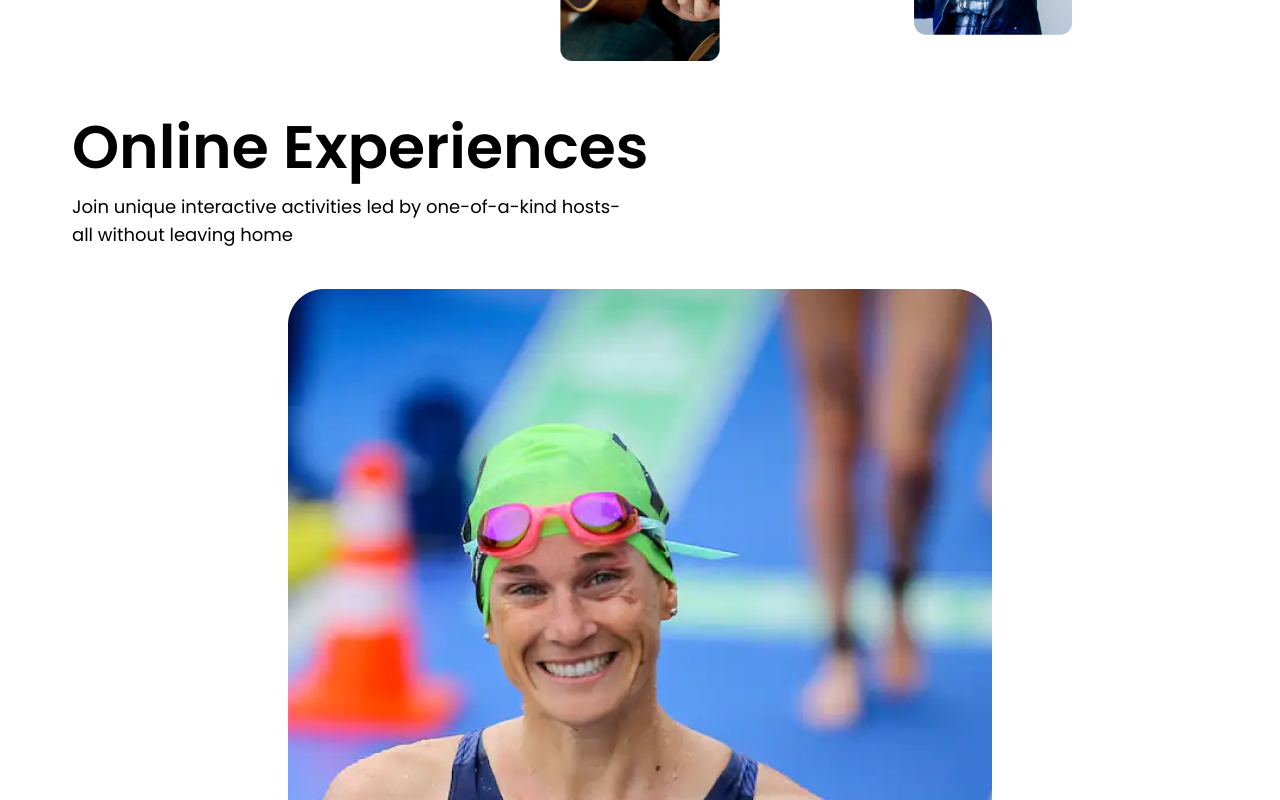
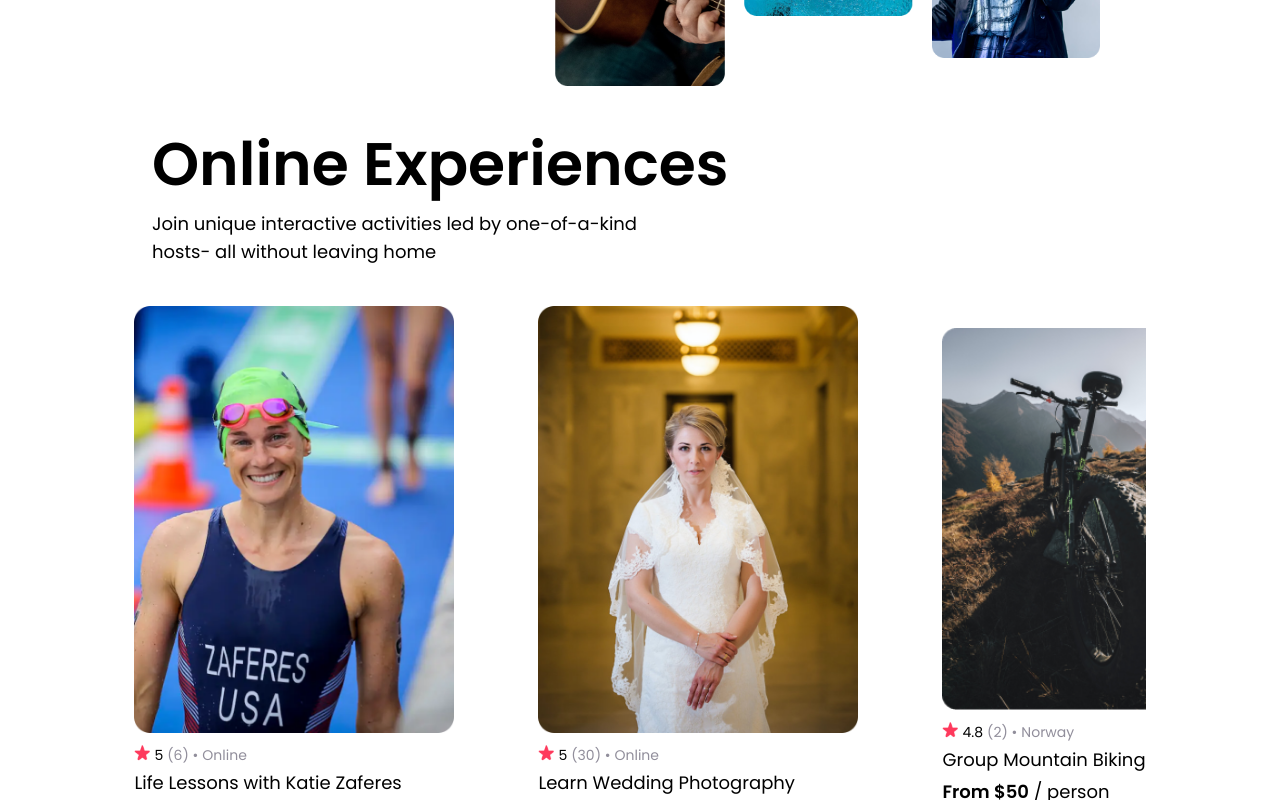
Before and after one commit to doubleKari/scrimba-airBnb_React_Project, a React (Create React App) app: page / in a window 1280 px wide. Shown: the part 580-1380 px from the top of the page. Built offline with nearby package versions, Linux system fonts and the light colour scheme.

Commit message:
add key to cards

```diff
--- a/src/App.jsx
+++ b/src/App.jsx
@@ -2,17 +2,34 @@ import React from "react";
 import Navbar from "./components/Navbar";
 import Card from "./components/Card";
 import Heroimage from "./assets/images/photo-grid.png";
-import Katie from "./assets/images/Katie.png";
-import wedding from "./assets/images/wedding.png";
-import bike from "./assets/images/bike.png";
+
+import { data } from "./data";
+
+const cardInfo = data.map((card) => {
+  return (
+    <Card
+      img={card.coverImg}
+      rating={card.stats.rating}
+      reviewCount={card.stats.reviewCount}
+      country={card.location}
+      title={card.title}
+      price={card.price}
+      key={card.id}
+    />
+  );
+});
 
 function HeroSection() {
   return (
     <div className="lg:p-6 lg:px-10 lg:pt-10">
-      <div className="p-4 mb-5 md:max-w-[1024px] lg:px-20 mx-auto lg:mb-10">
-        <img src={Heroimage} alt="Hero" />
+      <div className="p-2 mb-5 md:max-w-[1080px] lg:px-20 mx-auto lg:mb-10">
+        <img
+          src={Heroimage}
+          alt="Hero"
+          className="lg:object-cover lg:object-center"
+        />
       </div>
-      <section className="md:w-1/2 md:px-8 lg:w-full lg:mx-auto text-center md:text-left">
+      <section className="md:w-1/2 md:px-8 lg:w-full lg:mx-auto lg:pl-28 text-center md:text-left">
         <h1 className="text-3xl lg:text-6xl font-bold">Online Experiences</h1>
         <p className="py-3 px-4 text-sm md:pl-0 lg:py-4 lg:text-lg lg:w-1/2">
           Join unique interactive activities led by one-of-a-kind hosts- all
@@ -28,31 +45,8 @@ function App() {
     <div className="w-full h-full font-poppins">
       <Navbar />
       <HeroSection />
-      <section className="flex flex-col items-center gap-5 mb-6">
-        <Card
-          img={Katie}
-          rating="5.0"
-          reviewCount={6}
-          country="USA"
-          title="Life Lessons with Katie"
-          price={136}
-        />
-        <Card
-          img={wedding}
-          rating="5.0"
-          reviewCount={30}
-          country="USA"
-          title="Learn wedding photography"
-          price={125}
-        />
-        <Card
-          img={bike}
-          rating="4.8"
-          reviewCount={2}
-          country="USA"
-          title="Group Mountain Bike Ride"
-          price={50}
-        />
+      <section className="flex flex-col items-center gap-5 mb-6 lg:flex-row lg:justify-center">
+        {cardInfo}
       </section>
     </div>
   );
--- a/src/components/Card.jsx
+++ b/src/components/Card.jsx
@@ -8,9 +8,10 @@ export default function Card({
   country,
   title,
   price,
+  id,
 }) {
   return (
-    <section className="space-y-3 px-8 pb-3">
+    <section className="space-y-3 px-8 pb-3 lg:max-w-sm">
       <div>
         <img
           src={img}
@@ -26,8 +27,8 @@ export default function Card({
           <span className="text-[#918E9B]">({reviewCount}) • </span>
           <span className="text-[#918E9B]">{country}</span>
         </div>
-        <p className="text-sm">{title}</p>
-        <p className="text-sm">
+        <p className="text-sm lg:text-lg">{title}</p>
+        <p className="text-sm lg:text-lg">
           <span className="font-bold">From ${price}</span> / person
         </p>
       </div>
--- /dev/null
+++ b/src/data.js
@@ -0,0 +1,42 @@
+
+export const data = [
+    {
+        id: 0,
+        title: "Life Lessons with Katie Zaferes",
+        description: "I will share with you what I call \"Positively Impactful Moments of Disappointment.\" Throughout my career, many of my highest moments only came after setbacks and losses. But learning from those difficult moments is what gave me the ability to rise above them and reach my goals.",
+        price: 136,
+        coverImg:require("./assets/images/Katie.png"),
+        stats: {
+            rating: 5.0,
+            reviewCount: 6
+        },
+        location: "Online",
+        openSpots: 0,
+    },
+    {
+        id: 1,
+        title: "Learn Wedding Photography",
+        description: "Interested in becoming a wedding photographer? For beginner and experienced photographers alike, join us in learning techniques required to leave the happy couple with memories that'll last a lifetime.",
+        price: 125,
+        coverImg: require("./assets/images/wedding.png"),
+        stats: {
+            rating: 5.0,
+            reviewCount: 30
+        },
+        location: "Online",
+        openSpots: 27,
+    },
+    {
+        id: 2,
+        title: "Group Mountain Biking",
+        description: "Experience the beautiful Norwegian landscape and meet new friends all while conquering rugged terrain on your mountain bike. (Bike provided!)",
+        price: 50,
+        coverImg: require("./assets/images/bike.png"),
+        stats: {
+            rating: 4.8,
+            reviewCount: 2
+        },
+        location: "Norway",
+        openSpots: 3,
+    }
+]
```
Also changed, not shown: src/components/Navbar.jsx (+8 -6 lines).
